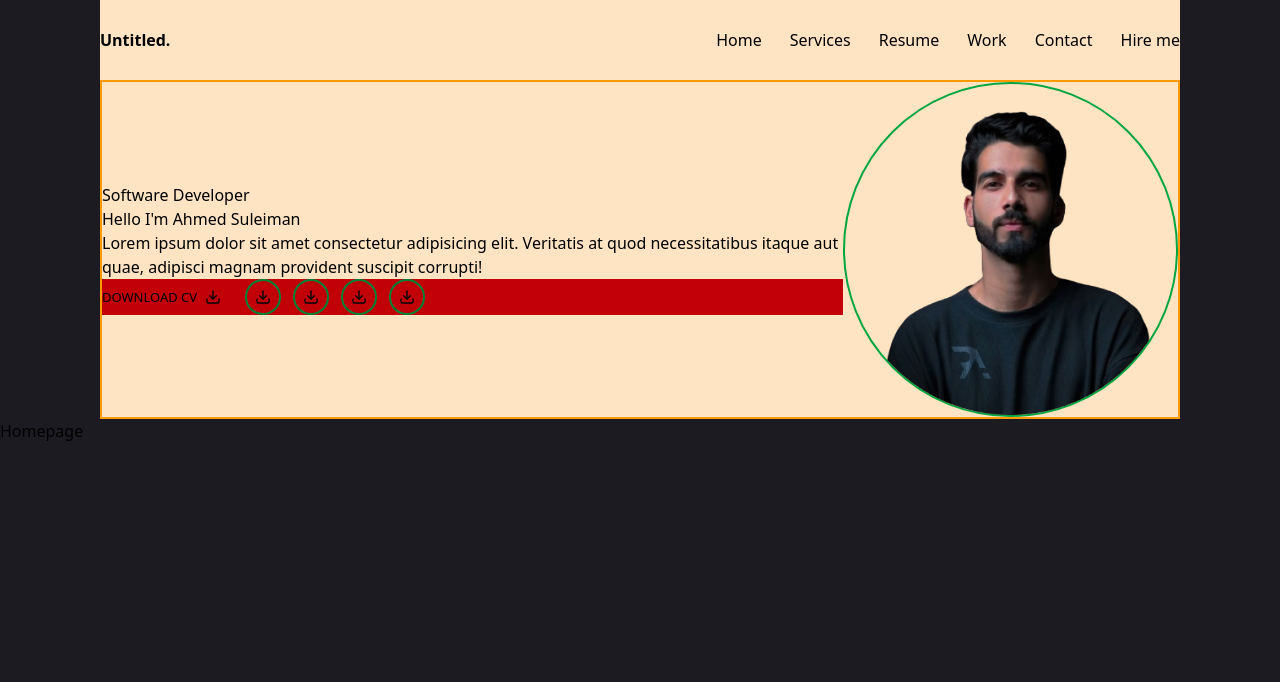
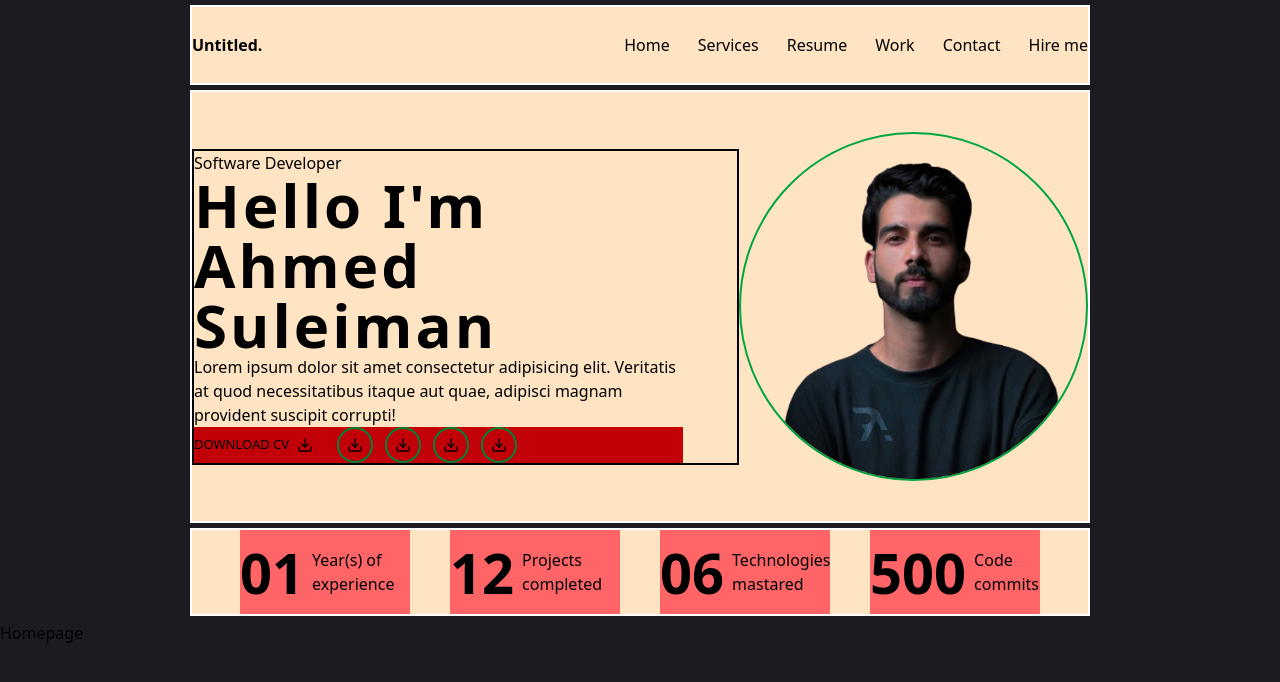
Before and after one commit to untitledDev9/my_portfolio, a React (Vite) app in the folder my-portfolio/: page / in a window 1280 px wide. Shown: the top 682 px of the page. Built offline with nearby package versions, Linux system fonts and the light colour scheme.

Commit message:
hero demo done

```diff
--- a/my-portfolio/src/component/Hero.jsx
+++ b/my-portfolio/src/component/Hero.jsx
@@ -4,13 +4,14 @@ import Photo from '../assets/photo.png'
 
 const Hero = () => {
   return (
-    <div className=' width border-amber-500 border-2 flex justify-center items-center'>
-      <div>
-        <div>
+    <div className=' width border-amber-500 border-2 flex justify-center items-center py-10'>
+      <div className=' border-2 '>
+        <div className=' '>
           <h4>Software Developer</h4>
-          <h2>Hello I'm Ahmed Suleiman</h2>
+          <h2 className=' text-6xl font-semibold tracking-[3px]'>Hello I'm </h2>
+          <h2 className=' text-6xl font-semibold tracking-[3px]'>Ahmed Suleiman</h2>
         </div>
-        <div>
+        <div className=' w-[90%]'>
           <p>Lorem ipsum dolor sit amet consectetur adipisicing elit. Veritatis at quod necessitatibus itaque aut quae, adipisci magnam provident suscipit corrupti!</p>
           <div className=' flex bg-red-700 gap-6'>
             <button className=' flex  items-center gap-2'>
@@ -34,7 +35,7 @@ const Hero = () => {
           </div>
         </div>
       </div>
-      <div className=' border-green-600 border-2 rounded-full'>
+      <div className=' border-green-600 border-2 rounded-full w-[80%]'>
         <img src={Photo} alt="" />
       </div>
     </div>
--- /dev/null
+++ b/my-portfolio/src/component/Numbers.jsx
@@ -0,0 +1,26 @@
+import React from 'react'
+
+const Numbers = () => {
+  return (
+    <div className=' width flex items-center justify-center gap-10'>
+      <div className='gap-2 flex items-center bg-red-400 w-[170px]'>
+        <p className=' font-bold text-[56px]'>01</p>
+        <p className=' w-[50%]'>Year(s) of experience</p>
+      </div>
+      <div className='gap-2 flex items-center bg-red-400 w-[170px]'>
+        <p className=' font-bold text-[56px]'>12</p>
+        <p className=' w-[50%]'>Projects completed</p>
+      </div>
+      <div className='gap-2 flex items-center bg-red-400 w-[170px]'>
+        <p className=' font-bold text-[56px]'>06</p>
+        <p className=' w-[50%]'>Technologies mastared</p>
+      </div>
+      <div className='gap-2 flex items-center bg-red-400 w-[170px]'>
+        <p className=' font-bold text-[56px]'>500</p>
+        <p className=' w-[50%]'>Code commits</p>
+      </div>
+    </div>
+  )
+}
+
+export default Numbers
--- a/my-portfolio/src/index.css
+++ b/my-portfolio/src/index.css
@@ -1,4 +1,8 @@
 @import "tailwindcss";
+
+*{
+  box-sizing: border-box;
+}
 
 body {
   background-color: #1C1B22;
@@ -6,6 +10,8 @@ body {
 
 .width {
   background-color: bisque;
-  max-width: 1080px;
-  margin: 0 auto;
+  max-width: 900px;
+  margin: 5px auto;
+
+  border: 2px solid rgb(255, 255, 255);
 }
--- a/my-portfolio/src/pages/Homepage.jsx
+++ b/my-portfolio/src/pages/Homepage.jsx
@@ -1,12 +1,14 @@
 import React from 'react'
 import Navbar from '../component/Navbar'
 import Hero from '../component/Hero'
+import Numbers from '../component/Numbers'
 
 const Homepage = () => {
   return (
     <main>
       <Navbar />
       <Hero />
+      <Numbers />
       Homepage
     </main>
   )
```
